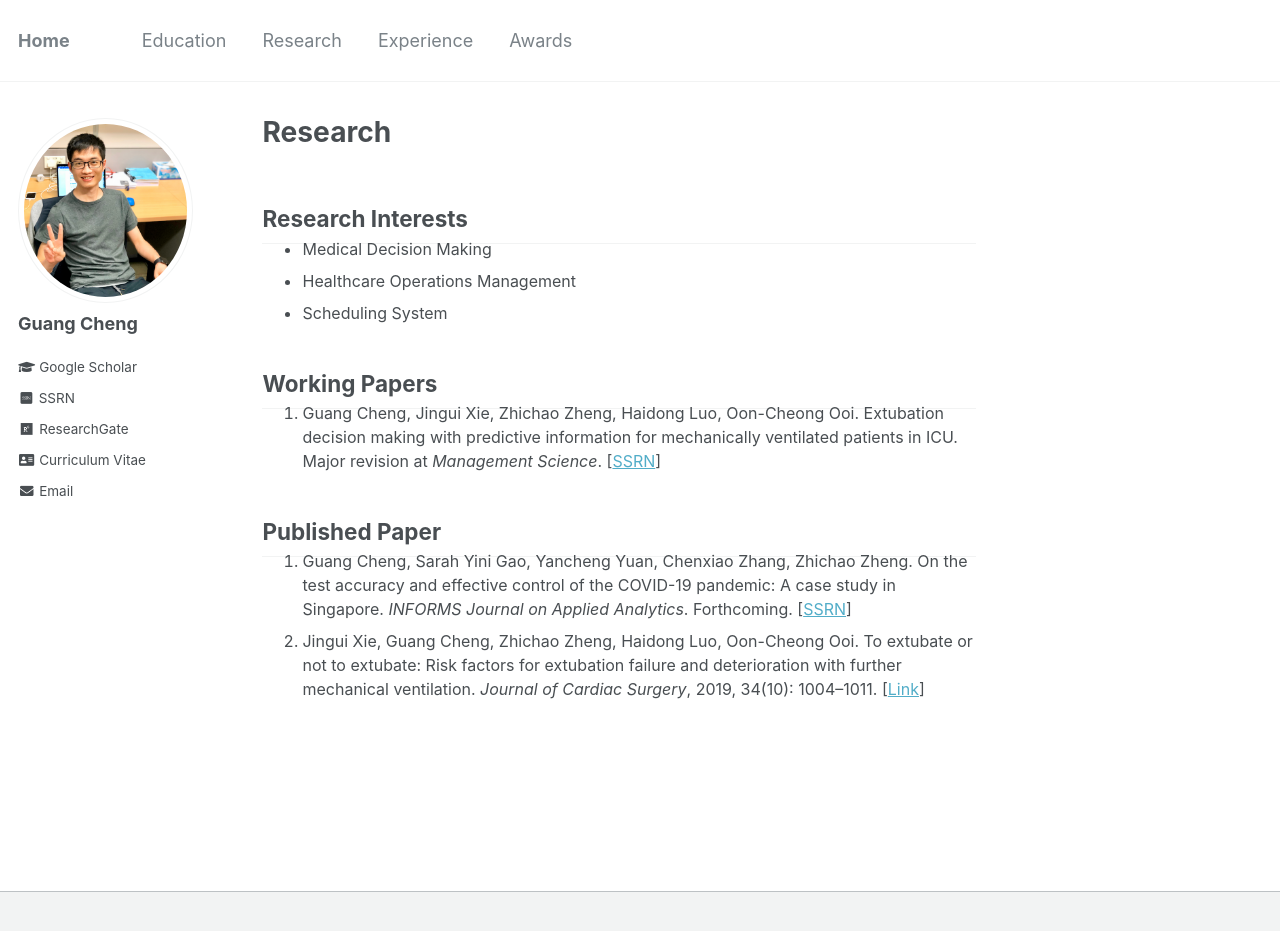
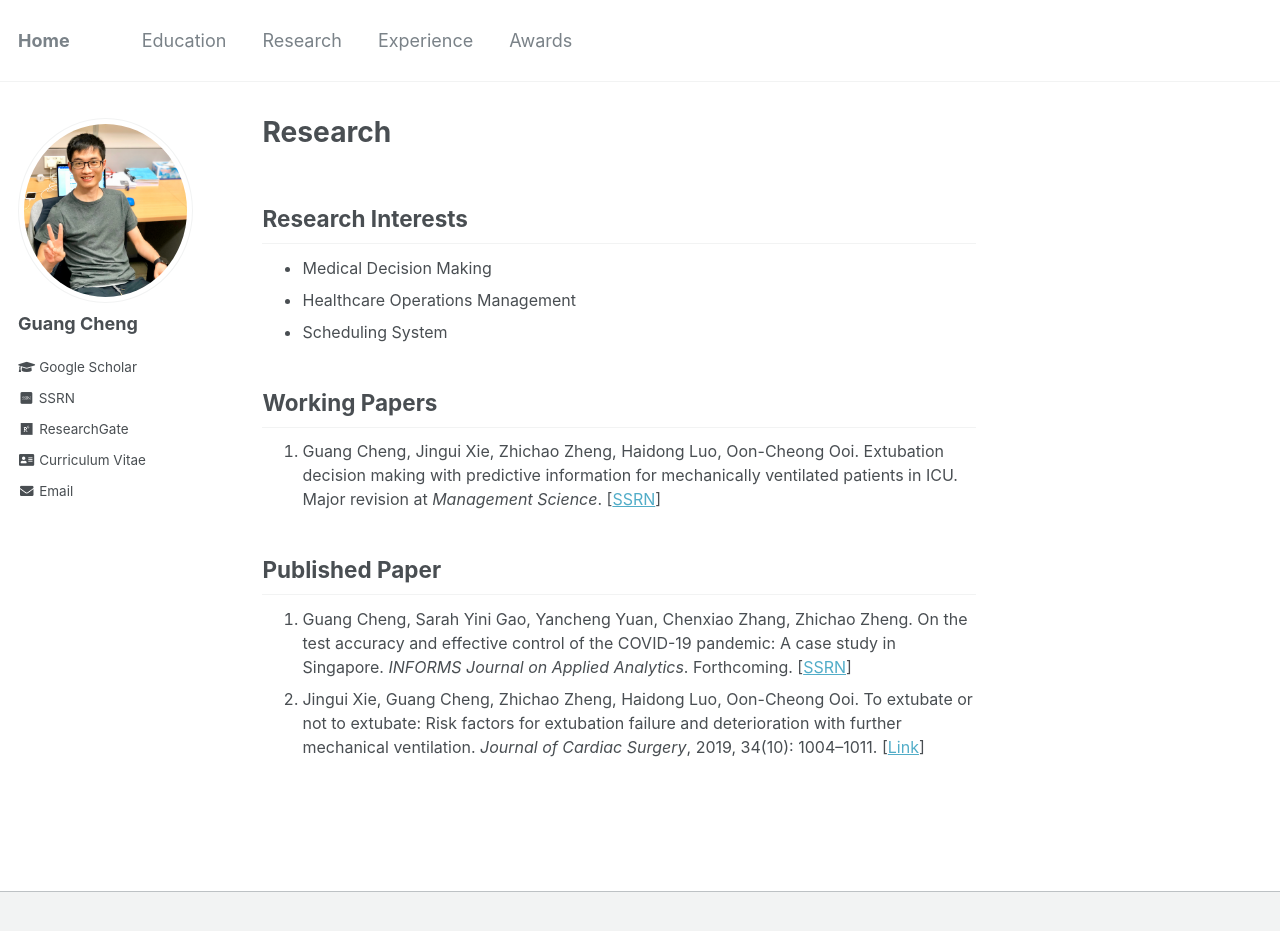
Before and after one commit to gcheng-nus/gcheng-nus.github.io, a Jekyll site: the page built from _pages/research.md, in a window 1280 px wide and 964 px high. Shown: the top 931 px of the window. Built offline with Jekyll 4.4.1, drawn with Linux system fonts in a browser that asks for light colours; some web fonts are replaced.

Commit message:
modify page setting

```diff
--- a/_pages/research.md
+++ b/_pages/research.md
@@ -7,17 +7,17 @@ author_profile: true
 <body>
 
 <h2>Research Interests</h2>
-<ul style="font-size: 16px; margin-top: -1.2em">
+<ul style="font-size: 16px; margin-top: 0em">
 	<li>Medical Decision Making</li>
 	<li>Healthcare Operations Management</li>
 	<li>Scheduling System</li>
 </ul>
 <h2>Working Papers</h2>
-<ol style="font-size: 16px; margin-top: -1.2em">
+<ol style="font-size: 16px; margin-top: 0em">
 	<li>Guang Cheng, Jingui Xie, Zhichao Zheng, Haidong Luo, Oon-Cheong Ooi. Extubation decision making with predictive information for mechanically ventilated patients in ICU. Major revision at <i>Management Science</i>. [<a href="https://ssrn.com/abstract=3397530" target="_blank">SSRN</a>]</li>
 </ol>
 <h2>Published Paper</h2>
-<ol style="font-size: 16px; margin-top: -1.2em;">
+<ol style="font-size: 16px; margin-top: 0em;">
 	<li>Guang Cheng, Sarah Yini Gao, Yancheng Yuan, Chenxiao Zhang, Zhichao Zheng. On the test accuracy and effective control of the COVID-19 pandemic: A case study in Singapore. <i>INFORMS Journal on Applied Analytics</i>. Forthcoming. [<a href="http://ssrn.com/abstract=3955828" target="_blank">SSRN</a>]</li>
 	<!--  -->
 	<li>Jingui Xie, Guang Cheng, Zhichao Zheng, Haidong Luo, Oon-Cheong Ooi. To extubate or not to extubate: Risk factors for extubation failure and deterioration with further mechanical ventilation. <i>Journal of Cardiac Surgery</i>, 2019, 34(10): 1004–1011. [<a href="https://onlinelibrary.wiley.com/doi/abs/10.1111/jocs.14189" target="_blank">Link</a>]</li>
```
